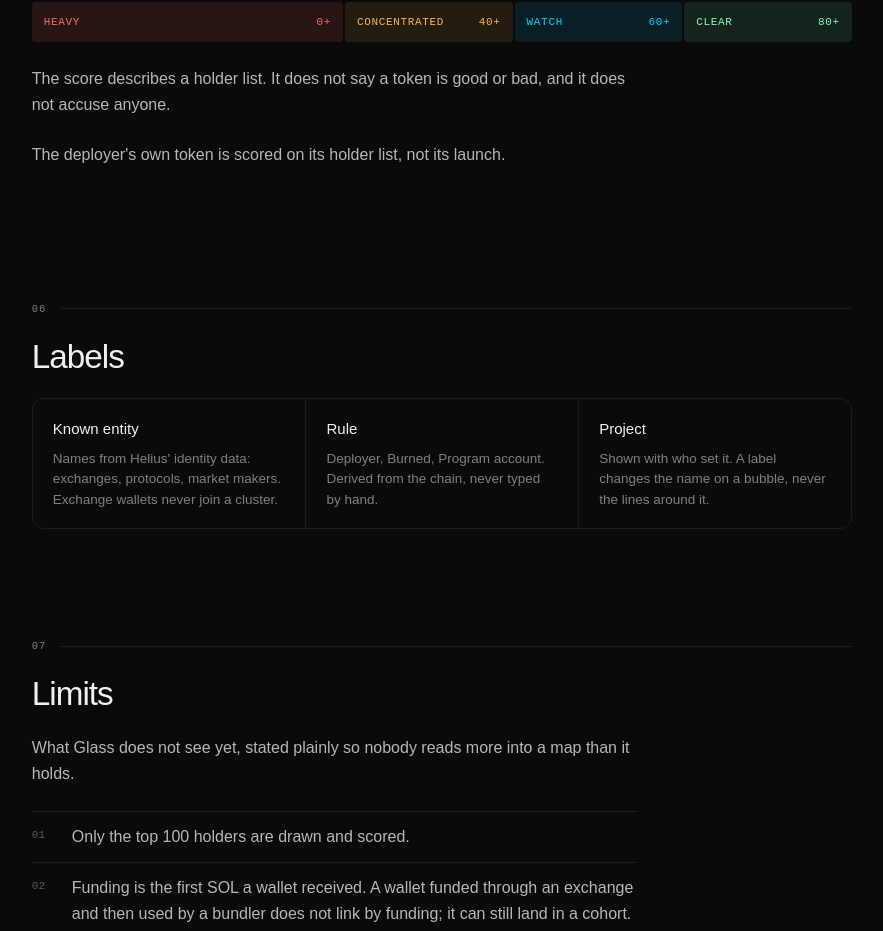
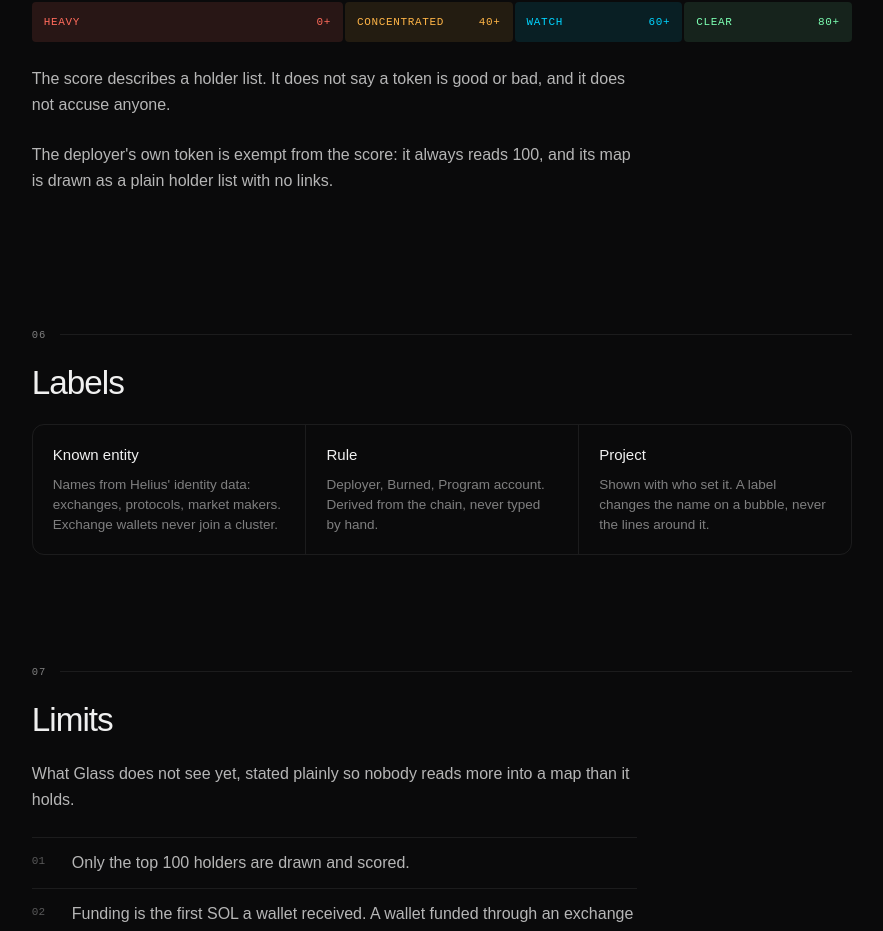
Before and after one commit to glassmaps/glass, a Next.js app: page /method in a window 1280 px wide. Shown: the part 6571-7502 px from the top of the page, without its empty margins (305-1188 px from the left). Built offline with nearby package versions, Linux system fonts and the light colour scheme; no server answers; a web font is replaced by a local one.

Commit message:
Add files via upload

```diff
--- a/src/app/method/page.tsx
+++ b/src/app/method/page.tsx
@@ -237,7 +237,7 @@ export default function Method() {
                 ))}
               </div>
               <p>The score describes a holder list. It does not say a token is good or bad, and it does not accuse anyone.</p>
-              <p>The deployer&apos;s own token is scored on its holder list, not its launch.</p>
+              <p>The deployer&apos;s own token is exempt from the score: it always reads 100, and its map is drawn as a plain holder list with no links.</p>
             </section>
 
             <section id="labels" className="m-sec">
```
